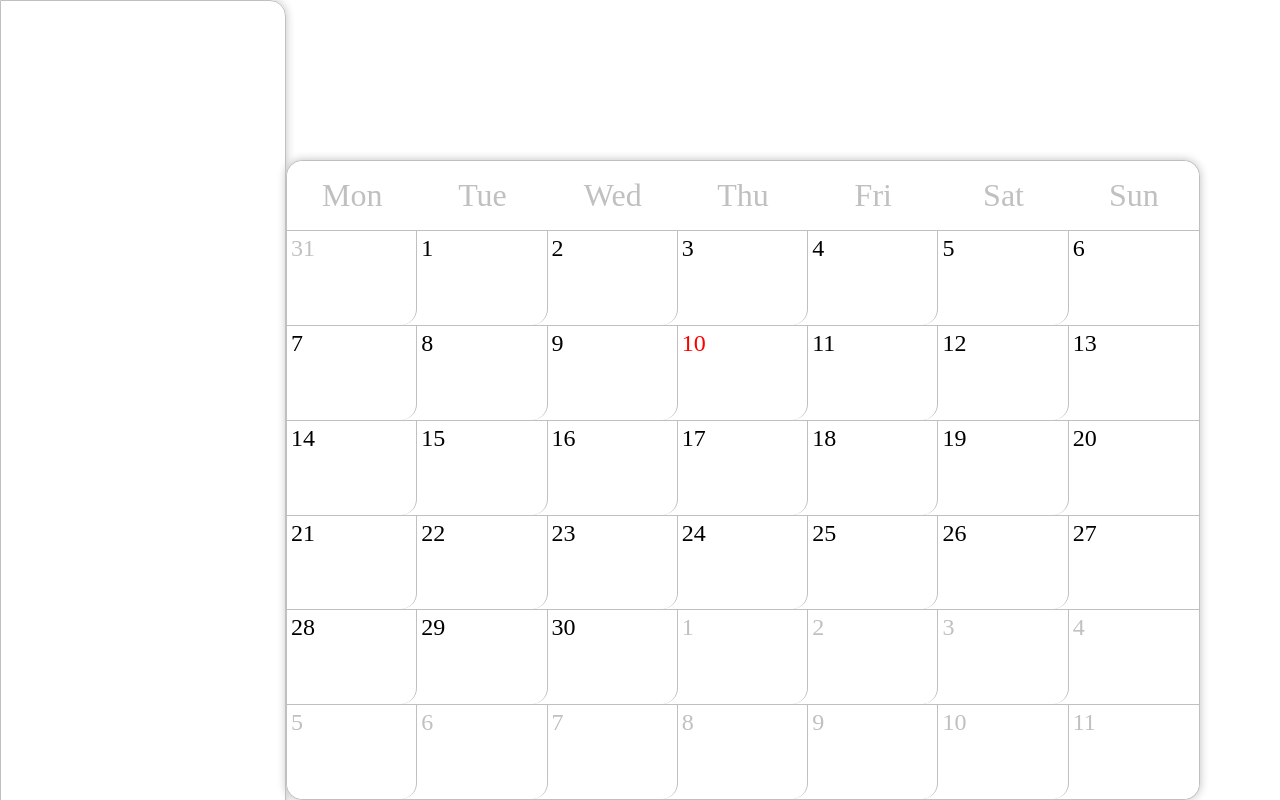
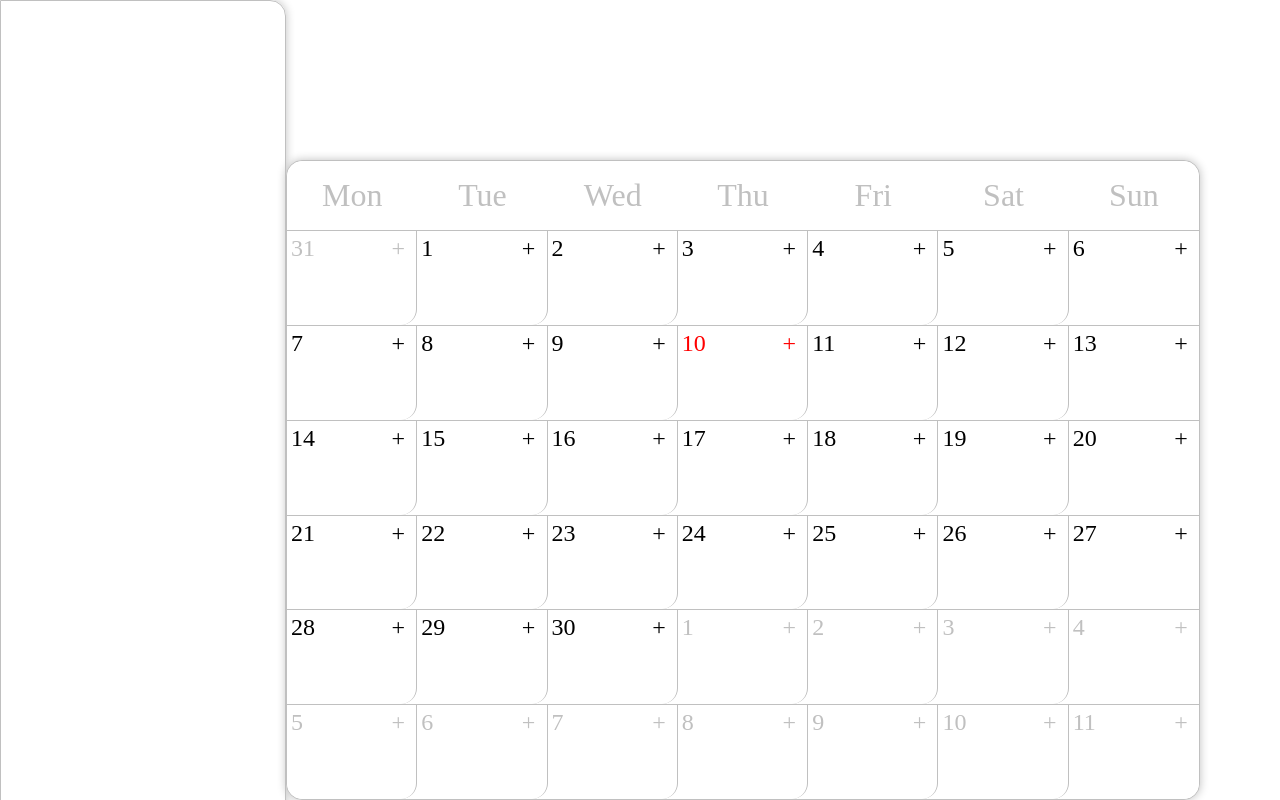
Before and after one commit to Redditask/Task-Manager, a React (Create React App) app: page / in a window 1280 px wide. Shown: the top 800 px of the page. Built offline with nearby package versions, Linux system fonts and the light colour scheme; the HTML template or start-up script is replaced by a standard one.

Commit message:
added some concept functionality and ToDo

```diff
--- a/src/components/AsideBar/AsideBar.jsx
+++ b/src/components/AsideBar/AsideBar.jsx
@@ -1,11 +1,16 @@
 import styles from "./AsideBar.module.scss";
 
 import React from 'react';
+import {useSelector} from "react-redux";
 
 const AsideBar = () => {
+    //тут доработать
+    const currentCell = useSelector(state => state.tasks.currentCell);
+    console.log(currentCell)
+
     return (
         <div className={styles.AsideBar}>
-
+            {currentCell.taskText}
         </div>
     );
 };
--- a/src/components/Calendar/Calendar.jsx
+++ b/src/components/Calendar/Calendar.jsx
@@ -9,9 +9,7 @@ const utils = require ("./utils/utils");
 const infoData = require("./utils/infoData");
 
 const Calendar = ({value}) => {
-    const text = "1234";
-
-    const tasks = useSelector(state=>state.tasks.tasks);
+    const tasks = useSelector(state => state.tasks.tasks);
     const dispatch = useDispatch();
 
     const [onCalendarYear, setOnCalendarYear] = useState(() => value.getFullYear());
@@ -57,20 +55,33 @@ const Calendar = ({value}) => {
                     if (isActiveMonth(data, onCalendarMonth)) className = styles.Calendar__activeMonth;
                     if (utils.isToday(data)) className = styles.Calendar__currentDay;
 
-                    const add = () => dispatch(addTask({text: "123", year: data.year, month: data.month, day: data.day}))
+                    //доработать
+                    const add = () => dispatch(addTask({
+                        taskText: "123",
+                        year: data.year,
+                        month: data.month,
+                        day: data.day
+                    }))
 
                     return (
                         <div
-                            onClick={add}
                             className={className}
                             key={data.day + "" + data.month + "" + data.year}
                         >
-                            {data.day}
-                                {tasks.map(task=>{
-                                    if(task.day===data.day) return (
-                                        <div>{task.text}</div>
-                                    )
-                                })}
+                            <div className={styles.Calendar__cellTitle}>
+                                {data.day
+                                //доработать
+                                }
+                                <div onClick={add}>+</div>
+                            </div>
+                            {tasks.map(task => {
+                                //доработать
+                                if (task.day === data.day
+                                    && task.month === data.month
+                                    && task.year === data.year) return (
+                                    <div>{task.taskText}</div>
+                                )
+                            })}
                         </div>
                     )
                 }
--- a/src/components/Calendar/Calendar.module.scss
+++ b/src/components/Calendar/Calendar.module.scss
@@ -44,6 +44,15 @@
     @include cell(silver);
   }
 
+  &__cellTitle{
+    display: flex;
+    flex-direction: row;
+    justify-content: space-between;
+    align-items: center;
+
+    padding-right: 0.7rem;
+  }
+
   &__activeMonth {
     @include cell(black);
 
--- a/src/store/taskManagerSlice.js
+++ b/src/store/taskManagerSlice.js
@@ -1,9 +1,10 @@
-import {createSlice} from "@reduxjs/toolkit";
+import {createSlice, current} from "@reduxjs/toolkit";
 
 const taskManagerSlice = createSlice({
     name: "tasks",
     initialState: {
-        tasks: []
+        tasks: [],
+        currentCell: {}
     },
     reducers: {
         addTask(state, action){
@@ -11,15 +12,18 @@ const taskManagerSlice = createSlice({
 
             state.tasks.push({
                 id: new Date().toISOString(),
-                text: action.payload.text,
+                taskText: action.payload.taskText,
                 year: action.payload.year,
                 month: action.payload.month,
                 day: action.payload.day
             })
+
+            //доработать
+            state.currentCell = state.tasks[0];
         },
         deleteTask(state, action){
 
-        }
+        },
     }
 });
 
```
Also changed, not shown: src/App.js (+12 -0 lines).
